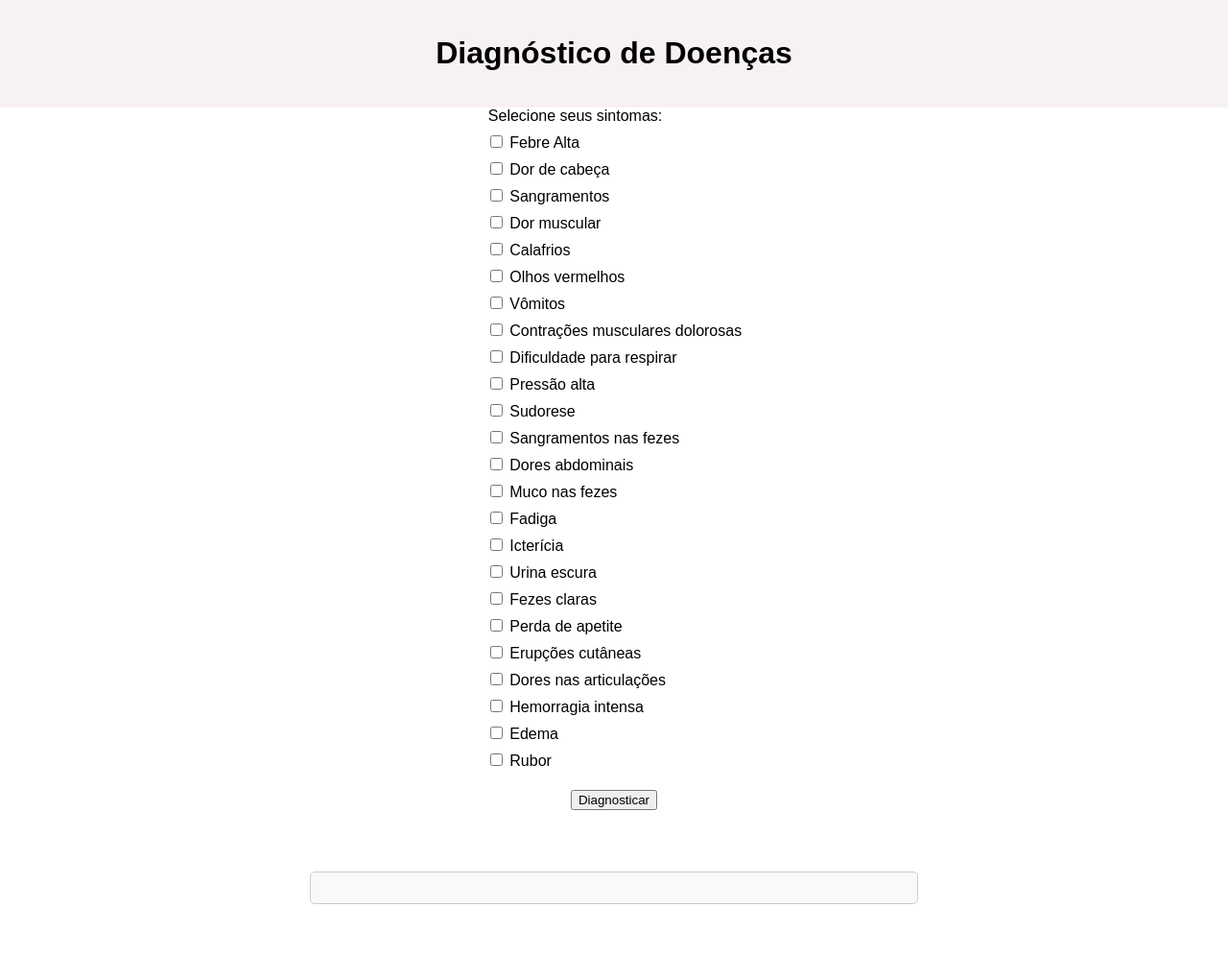
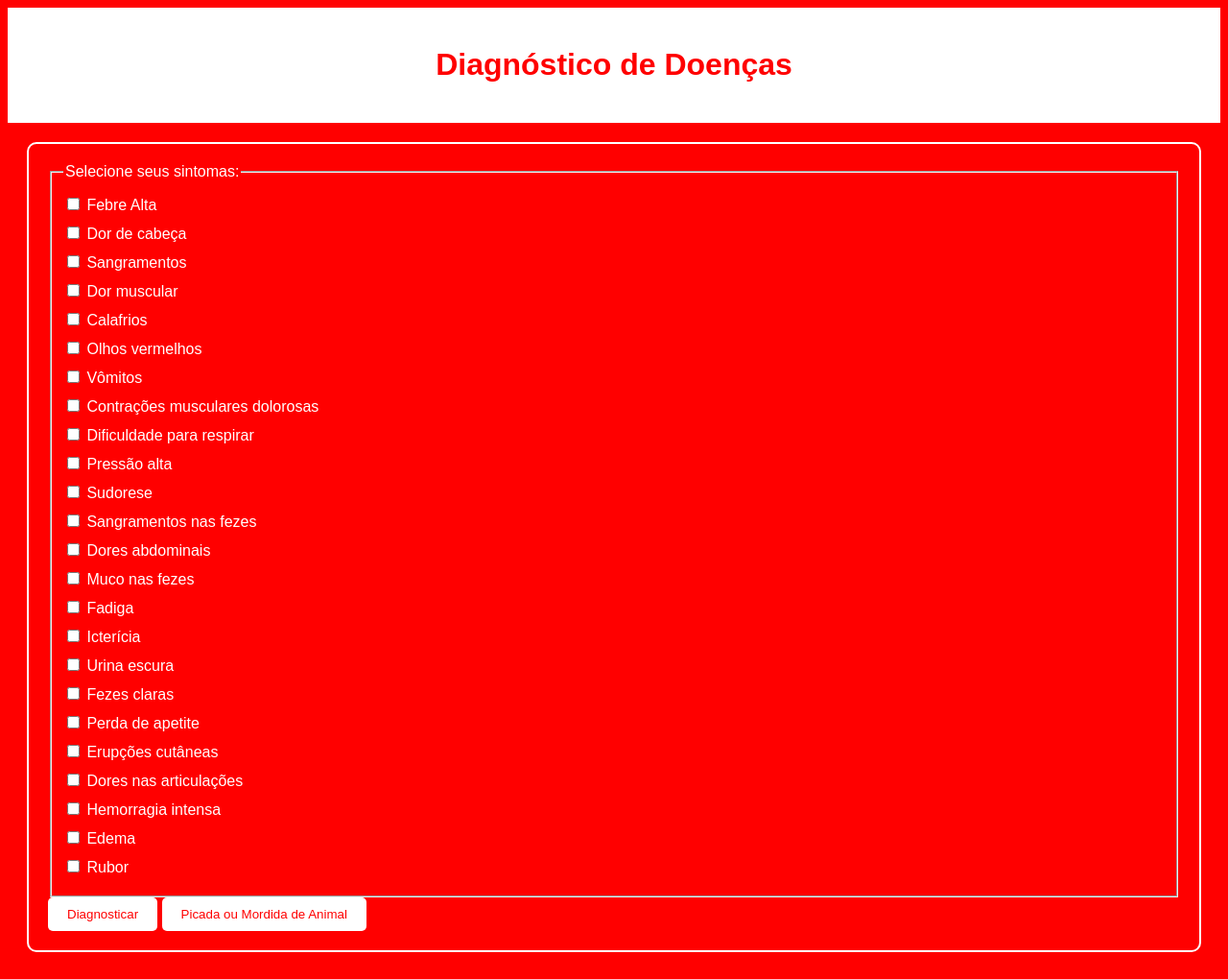
Before and after one commit to GuiVargasRodrigues/SOSRS, a plain HTML site: page index.html in a window 1280 px wide. Shown: the whole page at 96% size. Before the commit the page ends 942 px from the top, so only its background shows below. Drawn offline with Linux system fonts and the light colour scheme.

Commit message:
changing

```diff
--- a/css/index.css
+++ b/css/index.css
@@ -1,54 +1,42 @@
 body {
+  background-color: red;
+  color: white;
   font-family: Arial, sans-serif;
-  margin: 0;
-  padding: 0;
-  display: flex;
-  flex-direction: column;
-  min-height: 100vh;
 }
 
-header, footer {
-  background-color: #f7f1f1;
+header {
+  background-color: white;
+  color: red;
+  padding: 20px;
   text-align: center;
-  padding: 1em 0;
 }
 
 main {
-  flex: 1;
-  display: flex;
-  flex-direction: column;
-  align-items: center;
-  justify-content: center;
+  padding: 20px;
 }
 
 form {
-  display: flex;
-  flex-direction: column;
-  align-items: center;
-  margin-bottom: 2em;
+  background-color: red;
+  padding: 20px;
+  border: 2px solid white;
+  border-radius: 10px;
 }
 
-fieldset {
+button {
+  background-color: white;
+  color: red;
+  padding: 10px 20px;
   border: none;
-  padding: 0;
+  border-radius: 5px;
+  cursor: pointer;
+}
+
+button:hover {
+  background-color: lightgrey;
 }
 
 label {
   display: block;
-  margin: 0.5em 0;
+  margin: 10px 0;
+  color: white;
 }
-
-button {
-  margin-top: 1em;
-}
-
-#diagnostico {
-  margin-top: 2em;
-  padding: 1em;
-  border: 1px solid #ccc;
-  border-radius: 5px;
-  background-color: #faf8f8;
-  text-align: center;
-  width: 80%;
-  max-width: 600px;
-}
--- a/index.html
+++ b/index.html
@@ -3,7 +3,7 @@
 <head>
   <meta charset="UTF-8">
   <meta name="viewport" content="width=device-width, initial-scale=1.0">
-  <title>Página mobile first</title>
+  <title>SOSRS</title>
   <link rel="stylesheet" href="./css/index.css">
   <link rel="icon" href="#">
 </head>
@@ -42,6 +42,7 @@
         <label><input type="checkbox" name="sintomas" value="rubor"> Rubor</label>
       </fieldset>
       <button type="submit">Diagnosticar</button>
+      <button type="button" onclick="window.location.href = 'animais_peconhentos.html';">Picada ou Mordida de Animal</button>
     </form>
 
     <div id="diagnostico"></div>
```
Also changed, not shown: animais_peçonhentos.html (added, +29 -0 lines).
